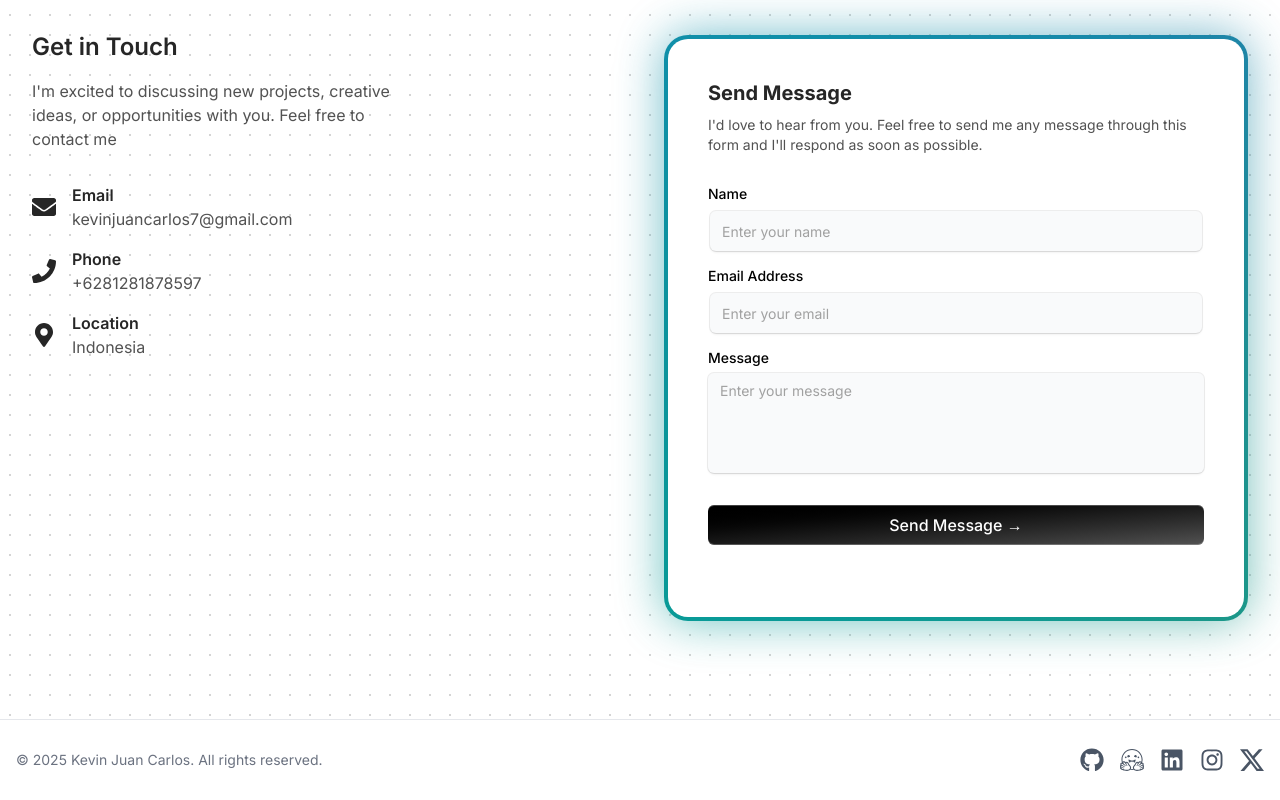
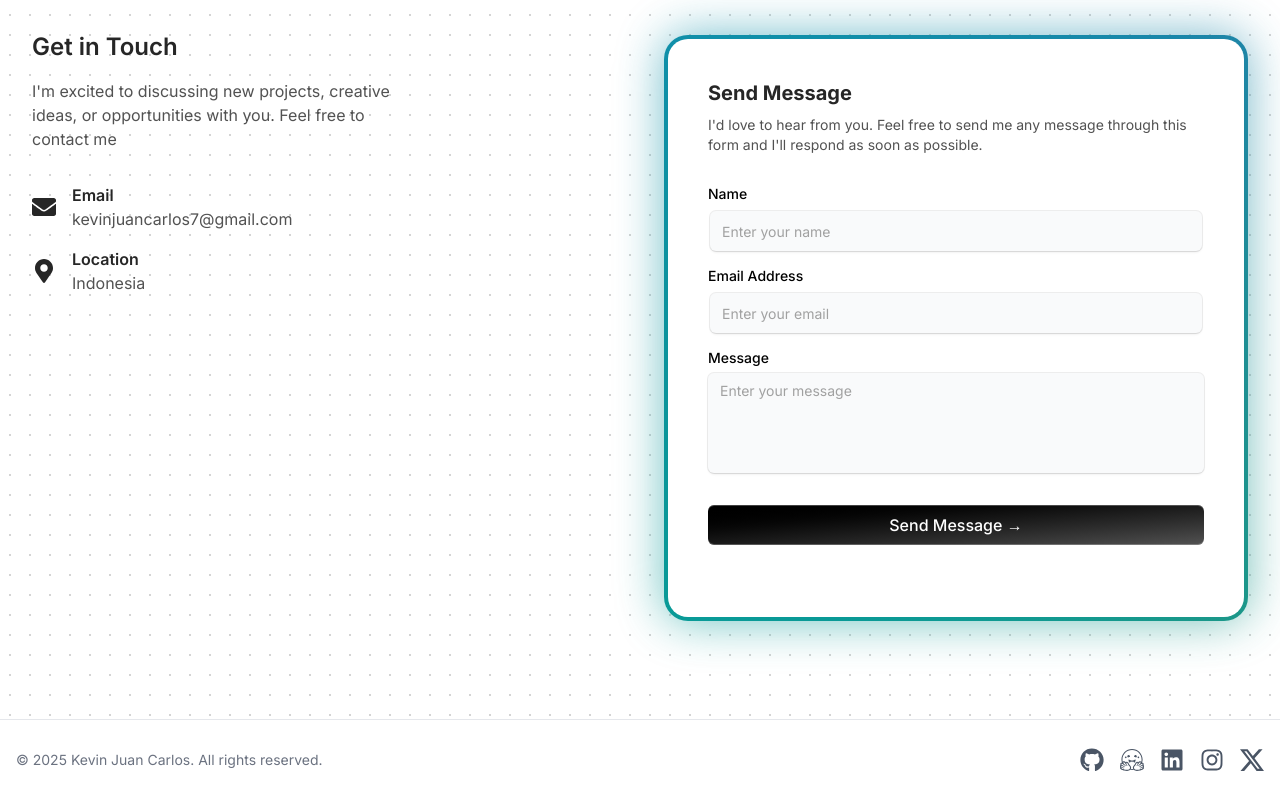
Before and after one commit to KevinJC23/PortfolioWebsite, a Next.js app: page / in a window 1280 px wide. Shown: the part 5375-6175 px from the top of the page. Built offline with nearby package versions, Linux system fonts and the light colour scheme; no server answers.

Commit message:
Update Contact.tsx

```diff
--- a/src/app/components/Contact.tsx
+++ b/src/app/components/Contact.tsx
@@ -98,14 +98,6 @@ const ContactPage = () => {
                         </div>
 
                         <div className='flex items-center gap-4'>
-                            <FaPhone className='w-6 h-6 text-neutral-800 dark:text-neutral-300' />
-                            <div>
-                                <h3 className='font-semibold text-neutral-800 dark:text-neutral-200'>Phone</h3>
-                                <a className='text-neutral-600 dark:text-neutral-300'>+6281281878597</a>
-                            </div>
-                        </div>
-
-                        <div className='flex items-center gap-4'>
                             <FaMapMarkerAlt className='w-6 h-6 text-neutral-800 dark:text-neutral-300' />
                             <div>
                                 <h3 className='font-semibold text-neutral-800 dark:text-neutral-200'>Location</h3>
```
